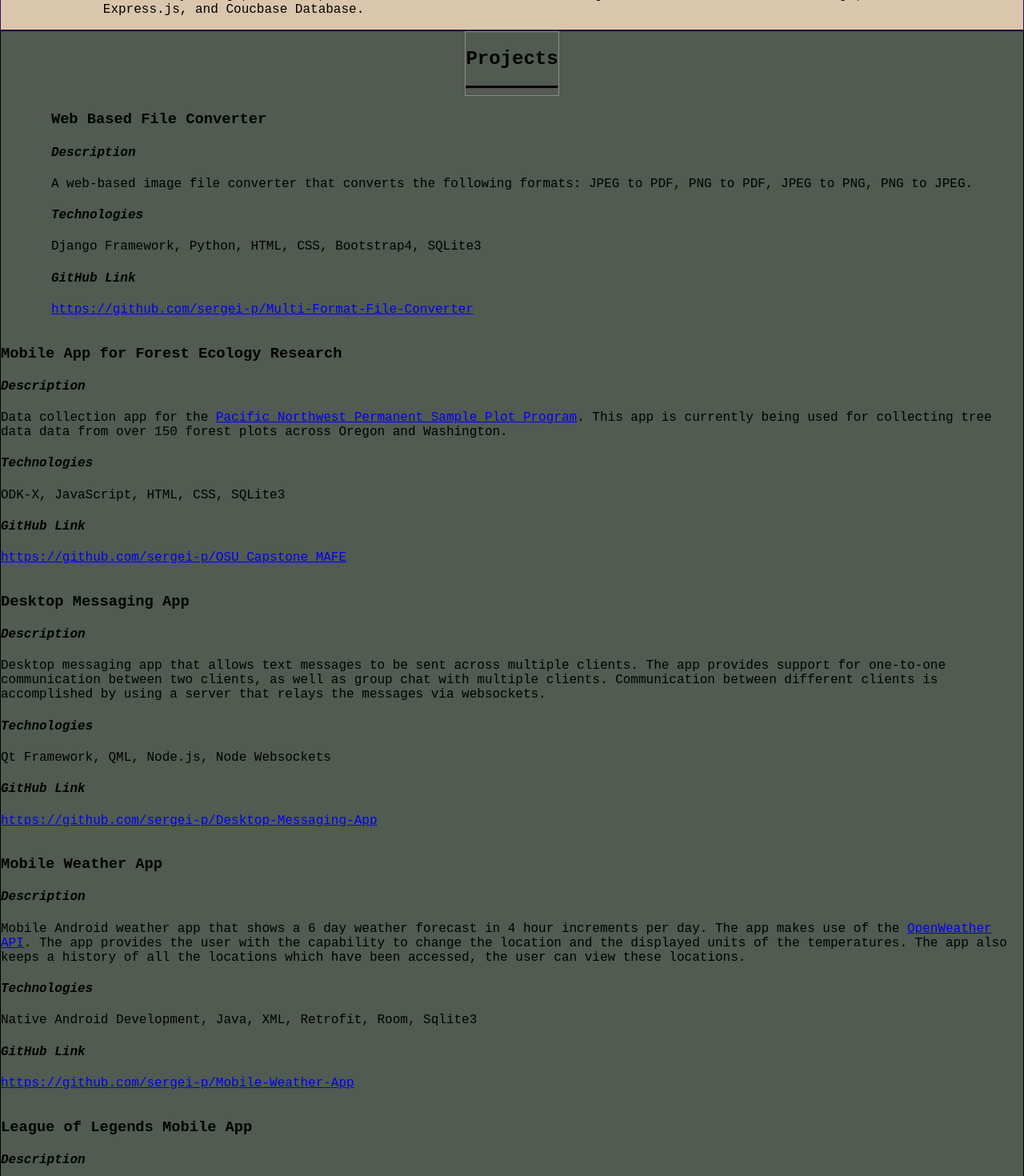
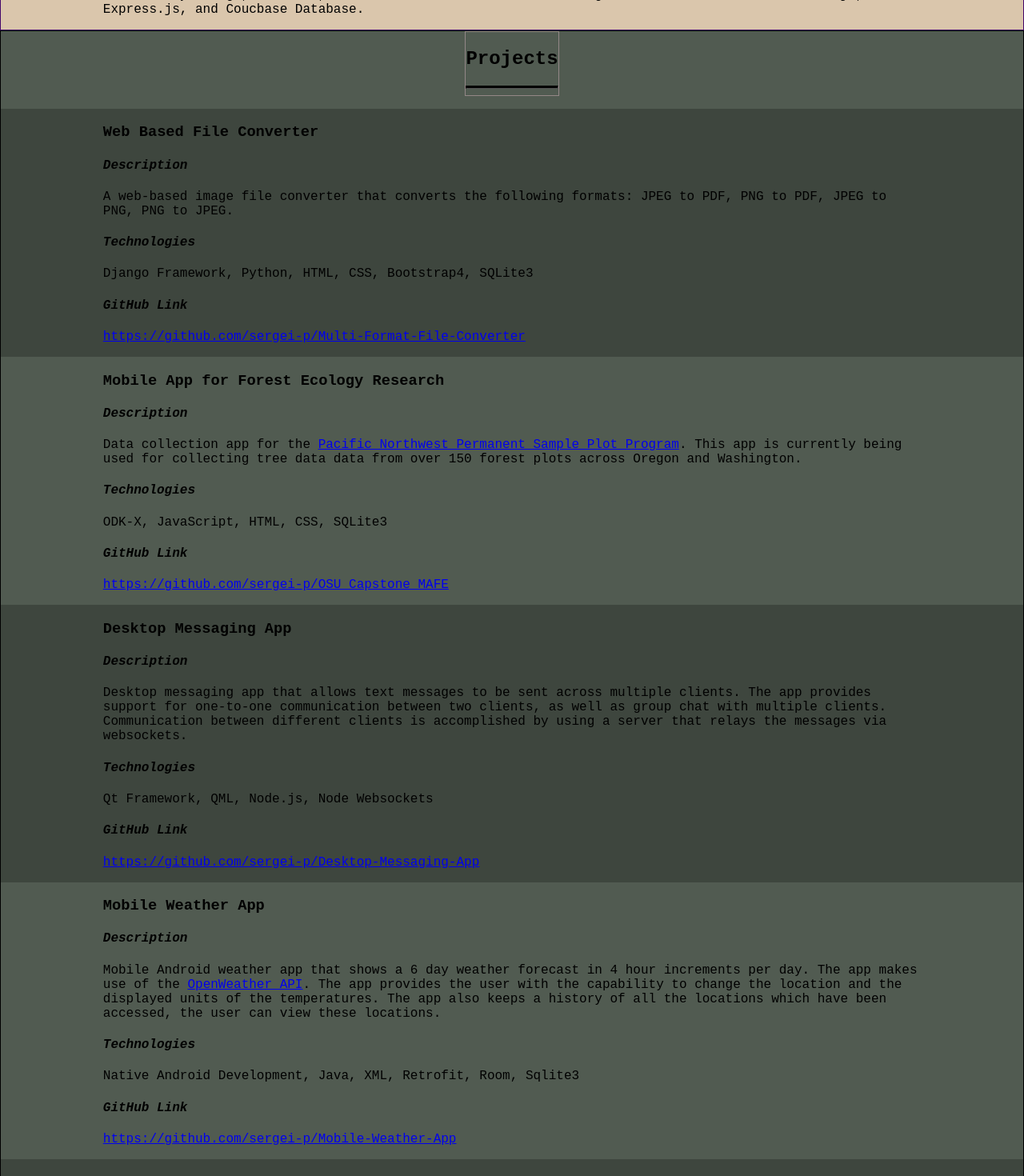
Before and after one commit to sergei-p/personal-website, a React (Create React App) app: page / in a window 1280 px wide. Shown: the part 1460-2930 px from the top of the page at 80% size. Built offline with nearby package versions, Linux system fonts and the light colour scheme.

Commit message:
Fixed styling for Projects section. Also added alternating shades for each project section

```diff
--- a/src/components/Projects.js
+++ b/src/components/Projects.js
@@ -7,6 +7,9 @@ function Projects() {
         <h2>Projects</h2>
           <hr/>
       </div>
+      <div className="projectItems">
+        <dl>
+          <dt className="itemA">
             <div className="projectItem">
               <h3>Web Based File Converter</h3>
               <h4>Description</h4>
@@ -22,6 +25,8 @@ function Projects() {
                   <a href="https://github.com/sergei-p/Multi-Format-File-Converter" target="_blank" rel="noreferrer">https://github.com/sergei-p/Multi-Format-File-Converter</a>
                 </p>
             </div>
+          </dt>
+          <dt className="itemB">
             <div className="projectItem">
               <h3>Mobile App for Forest Ecology Research</h3>
               <h4>Description</h4>
@@ -39,6 +44,8 @@ function Projects() {
                   <a href="https://github.com/sergei-p/OSU_Capstone_MAFE" target="_blank" rel="noreferrer">https://github.com/sergei-p/OSU_Capstone_MAFE</a>
                 </p>
             </div>
+          </dt>
+          <dt className="itemA">
             <div className="projectItem">
               <h3>Desktop Messaging App</h3>
               <h4>Description</h4>
@@ -56,6 +63,8 @@ function Projects() {
                   <a href="https://github.com/sergei-p/Mobile-Weather-App" target="_blank" rel="noreferrer">https://github.com/sergei-p/Desktop-Messaging-App</a>
                 </p>
             </div>
+          </dt>
+          <dt className="itemB">
             <div className="projectItem">
               <h3>Mobile Weather App</h3>
               <h4>Description</h4>
@@ -74,6 +83,8 @@ function Projects() {
                   <a href="https://github.com/sergei-p/Mobile-Weather-App" target="_blank" rel="noreferrer">https://github.com/sergei-p/Mobile-Weather-App</a>
                 </p>
             </div>
+          </dt>
+          <dt className="itemA">
             <div className="projectItem">
               <h3>League of Legends Mobile App</h3>
               <h4>Description</h4>
@@ -89,6 +100,8 @@ function Projects() {
                 <a href="https://github.com/sergei-p/League-Of-Legends-Mobile-App" target="_blank" rel="noreferrer">https://github.com/sergei-p/League-Of-Legends-Mobile-App</a>
                 </p>
             </div>
+          </dt>
+          <dt className="itemB">
             <div className="projectItem">
               <h3>Cloud Based In Browser Music Player</h3>
               <h4>Description</h4>
@@ -111,7 +124,9 @@ function Projects() {
                   Link
                 </p>
             </div>
-
+          </dt>
+        </dl>
+      </div>
     </section>
   )
 }
--- a/src/scss/style.scss
+++ b/src/scss/style.scss
@@ -241,25 +241,30 @@ header {
   border: 1px solid #000000;
 
   .projectsTitle {
-
     border: 1px solid #948787;
-
     hr {
-
       height: 2px;
       background-color: #000000;
       border-color: #000000;
     }
   }
 
-  // might use this this section later on
-  // .projectItem {
-  //   margin-left: 10%;
-  //   margin-right: 10%
-  // }
-
   h4 {
     font-style: italic;
+  }
+
+  .projectItems {
+    dl {
+      display: flex;
+      flex-direction: column;
+    }
+    .itemA {
+      background-color: #3e463e;
+    }
+    .projectItem {
+      margin-left: 10%;
+      margin-right: 10%;
+    }
   }
 }
 
```
Lines whose indentation alone changed are shown as unchanged.
